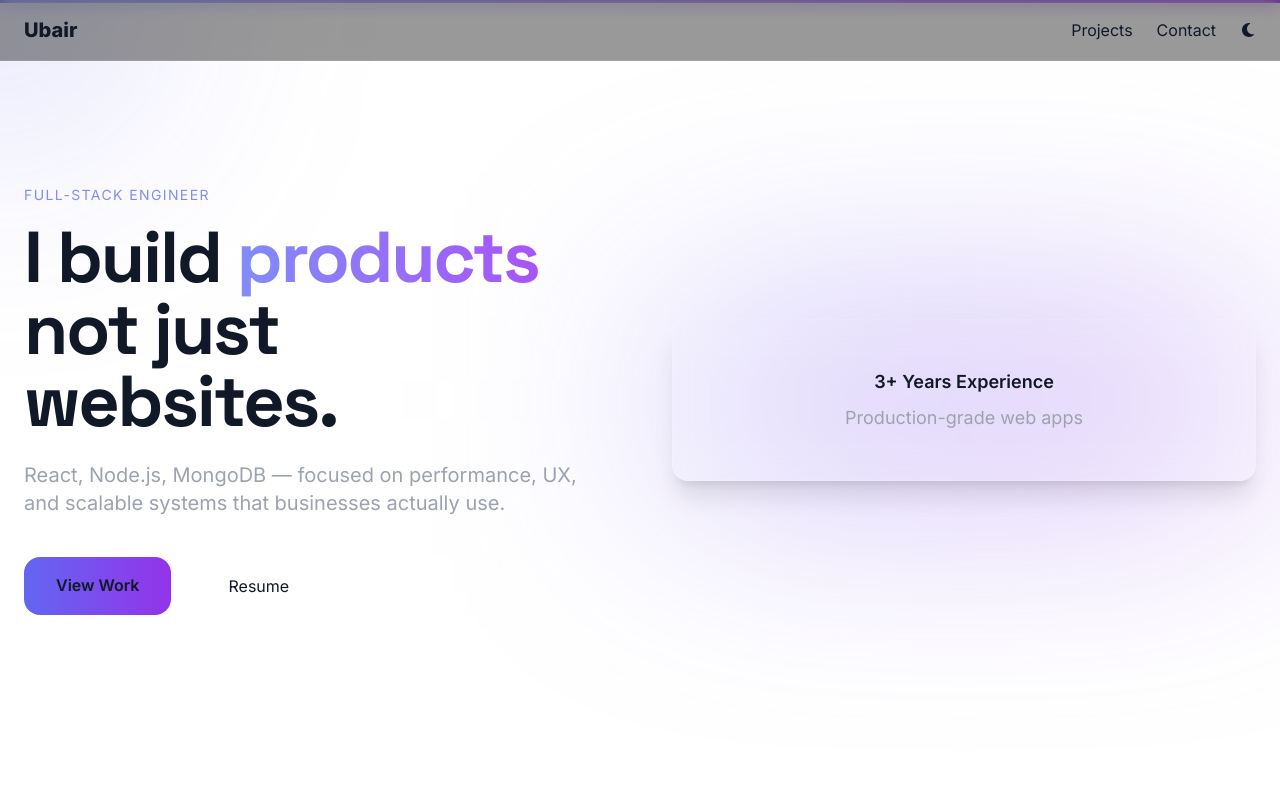
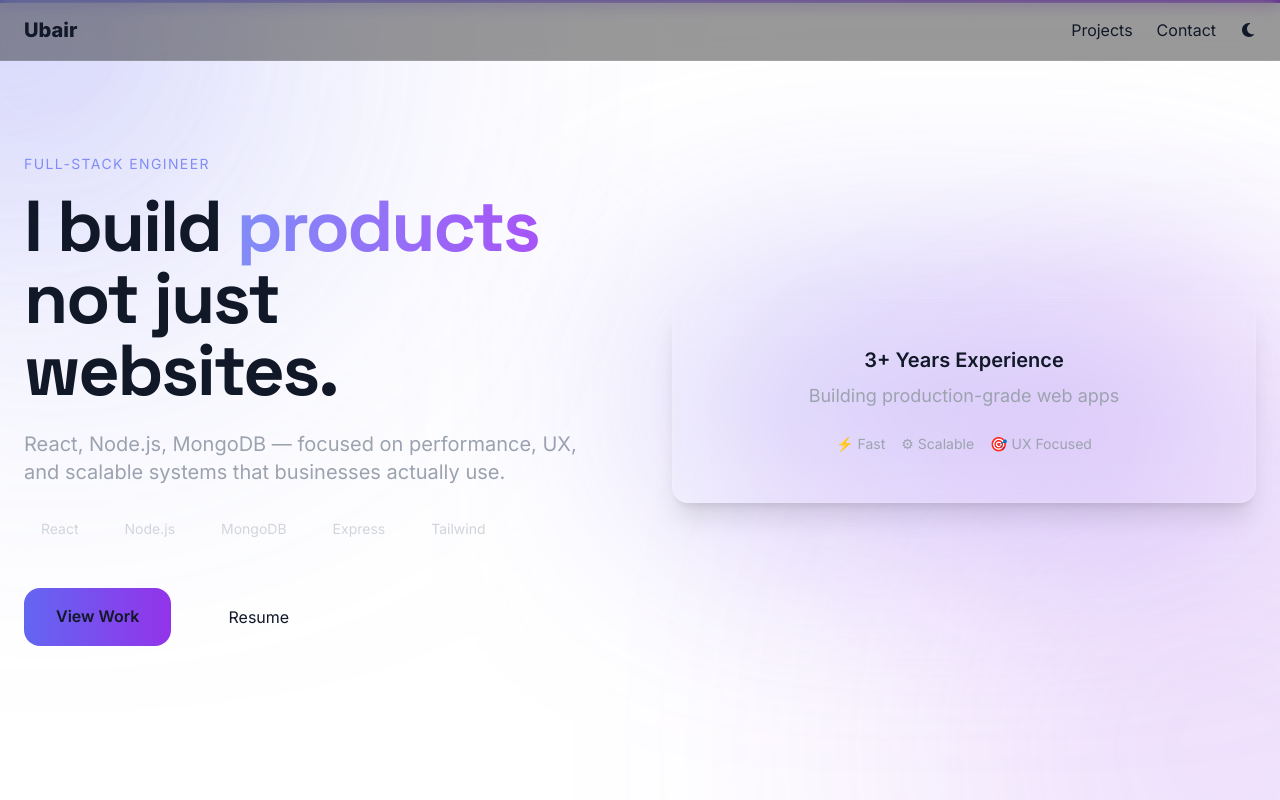
Before and after one commit to Blue-pill-786/Portfolio, a React (Vite) app: page / in a window 1280 px wide. Shown: the top 800 px of the page. Built offline with nearby package versions, Linux system fonts and the light colour scheme.

Commit message:
Update Hero.jsx

```diff
--- a/src/components/Hero.jsx
+++ b/src/components/Hero.jsx
@@ -2,46 +2,104 @@ import { motion } from "framer-motion";
 
 export default function Hero() {
   return (
+    <section className="min-h-screen flex items-center relative overflow-hidden">
 
+      {/* Background glow */}
+      <div className="absolute top-[-200px] left-[-200px] w-[500px] h-[500px] bg-indigo-500/30 blur-[180px] rounded-full" />
+      <div className="absolute bottom-[-200px] right-[-200px] w-[500px] h-[500px] bg-purple-600/30 blur-[180px] rounded-full" />
 
-    <section className="min-h-screen flex items-center relative overflow-hidden">
-      <div className="max-w-7xl mx-auto px-6 grid lg:grid-cols-2 gap-16 items-center">
+      <div className="max-w-7xl mx-auto px-6 grid lg:grid-cols-2 gap-16 items-center relative">
 
+        {/* LEFT SIDE */}
+        <motion.div
+          initial="hidden"
+          animate="visible"
+          variants={{
+            hidden: {},
+            visible: { transition: { staggerChildren: 0.15 } }
+          }}
+        >
 
-        {/* Left */}
-        <motion.div
-          initial={{ opacity: 0, y: 40 }}
-          animate={{ opacity: 1, y: 0 }}
-          transition={{ duration: 0.9, ease: "easeOut" }}
-        >
-          <p className="text-sm uppercase tracking-widest text-indigo-400 mb-4">
+          <motion.p
+            variants={{
+              hidden: { opacity: 0, y: 20 },
+              visible: { opacity: 1, y: 0 }
+            }}
+            className="text-sm uppercase tracking-widest text-indigo-400 mb-4"
+          >
             Full-Stack Engineer
-          </p>
+          </motion.p>
 
-          <h1 className="text-6xl md:text-7xl font-extrabold leading-[1.05]">
+          <motion.h1
+            variants={{
+              hidden: { opacity: 0, y: 20 },
+              visible: { opacity: 1, y: 0 }
+            }}
+            className="text-6xl md:text-7xl font-extrabold leading-[1.05]"
+          >
             I build{" "}
             <span className="bg-gradient-to-r from-indigo-400 to-purple-500 bg-clip-text text-transparent">
               products
             </span>
-            <br />not just websites.
-          </h1>
+            <br />
+            not just websites.
+          </motion.h1>
 
-          <p className="mt-6 text-xl text-gray-400 max-w-xl">
+          <motion.p
+            variants={{
+              hidden: { opacity: 0, y: 20 },
+              visible: { opacity: 1, y: 0 }
+            }}
+            className="mt-6 text-xl text-gray-400 max-w-xl"
+          >
             React, Node.js, MongoDB — focused on performance, UX, and scalable
             systems that businesses actually use.
-          </p>
+          </motion.p>
 
-          <div className="mt-10 flex gap-6">
-            <a className="px-8 py-4 rounded-2xl bg-gradient-to-r from-indigo-500 to-purple-600 font-semibold hover:scale-105 transition" href="#projects">
+          {/* TECH STACK BADGES */}
+          <motion.div
+            variants={{
+              hidden: { opacity: 0 },
+              visible: { opacity: 1 }
+            }}
+            className="flex flex-wrap gap-3 mt-6"
+          >
+            {["React", "Node.js", "MongoDB", "Express", "Tailwind"].map((tech) => (
+              <span
+                key={tech}
+                className="px-4 py-2 text-sm rounded-xl bg-white/5 border border-white/10 text-gray-300"
+              >
+                {tech}
+              </span>
+            ))}
+          </motion.div>
+
+          {/* BUTTONS */}
+          <motion.div
+            variants={{
+              hidden: { opacity: 0 },
+              visible: { opacity: 1 }
+            }}
+            className="mt-10 flex gap-6 flex-wrap"
+          >
+            <a
+              href="#projects"
+              className="px-8 py-4 rounded-2xl bg-gradient-to-r from-indigo-500 to-purple-600 font-semibold hover:scale-105 transition"
+            >
               View Work
             </a>
-            <a className="px-8 py-4 rounded-2xl border border-white/20 hover:bg-white/5 transition">
+
+            <a
+              href="/resume.pdf"
+              target="_blank"
+              className="px-8 py-4 rounded-2xl border border-white/20 hover:bg-white/5 transition"
+            >
               Resume
             </a>
-          </div>
+          </motion.div>
         </motion.div>
 
-        {/* Right visual */}
+        {/* RIGHT SIDE */}
         <motion.div
           initial={{ opacity: 0, scale: 0.9 }}
           animate={{ opacity: 1, scale: 1 }}
@@ -49,9 +107,18 @@ export default function Hero() {
           className="relative hidden lg:block"
         >
           <div className="absolute inset-0 bg-gradient-to-br from-indigo-500/40 to-purple-600/40 blur-[120px]" />
+
           <div className="relative glass p-12 text-lg text-center">
-            <p className="font-semibold">3+ Years Experience</p>
-            <p className="text-gray-400 mt-2">Production-grade web apps</p>
+            <p className="font-semibold text-xl">3+ Years Experience</p>
+            <p className="text-gray-400 mt-2">
+              Building production-grade web apps
+            </p>
+
+            <div className="mt-6 flex justify-center gap-4 text-sm text-gray-400">
+              <span>⚡ Fast</span>
+              <span>⚙ Scalable</span>
+              <span>🎯 UX Focused</span>
+            </div>
           </div>
         </motion.div>
 
```
